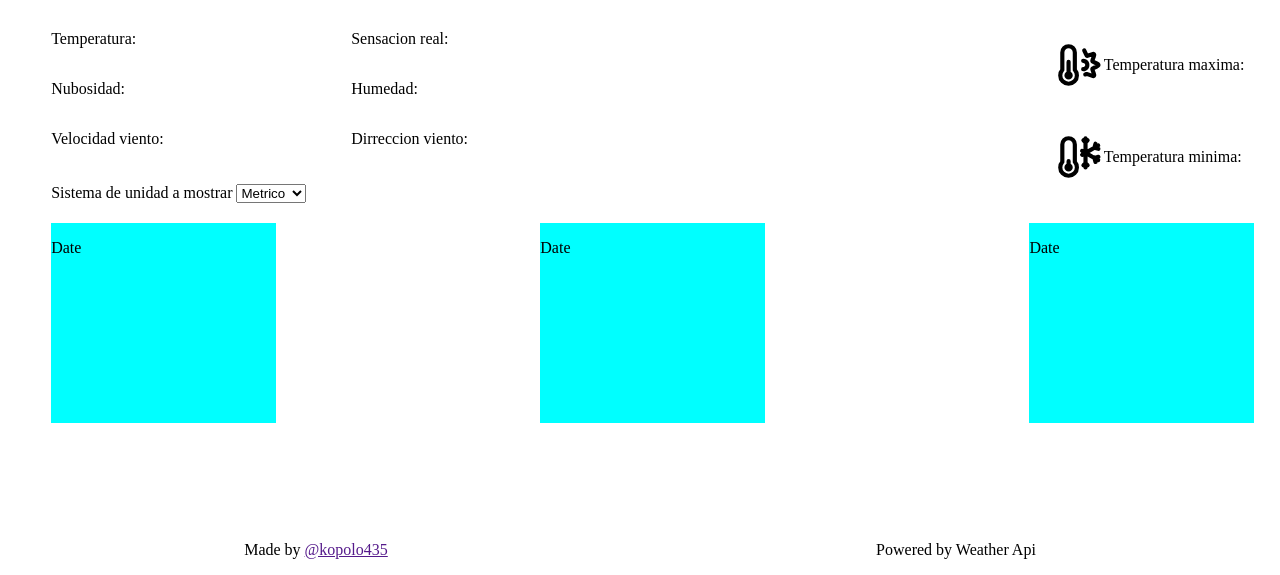
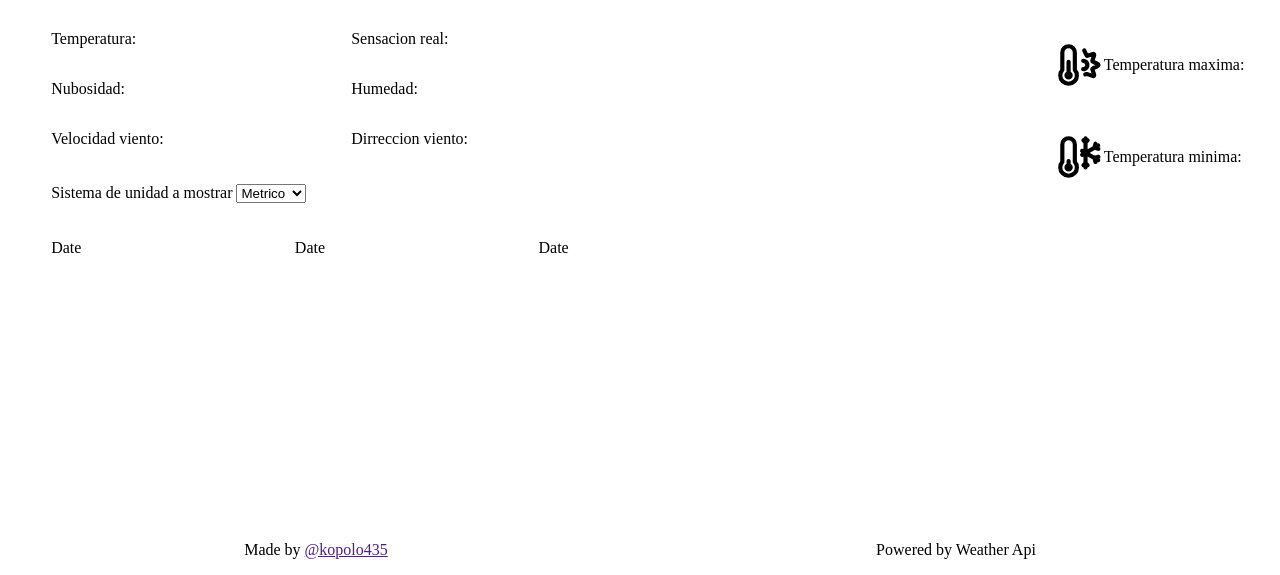
Before and after one commit to kopolo435/weather-page, a website built with webpack: page src/index.html in a window 1280 px wide. Shown: the part 225-800 px from the top of the page. Built offline with nearby package versions, Linux system fonts and the light colour scheme; no server answers.

Commit message:
Modifica display de forecasContainer

```diff
--- a/src/style.css
+++ b/src/style.css
@@ -96,16 +96,12 @@ main{
 }
 
 #forecastContainer{
-    display: flex;
-    flex-wrap: wrap;
-    justify-content: space-between;
+    display: grid;
+    grid-template-columns: repeat(auto-fill,minmax(215px,1fr));
     gap: 15px;
 }
 
-.dayForecast{
-    width: 225px;
-    flex: 0 1 auto;
-    height: 200px;
+.dayCard{
     background-color: aqua;
 }
 
```
